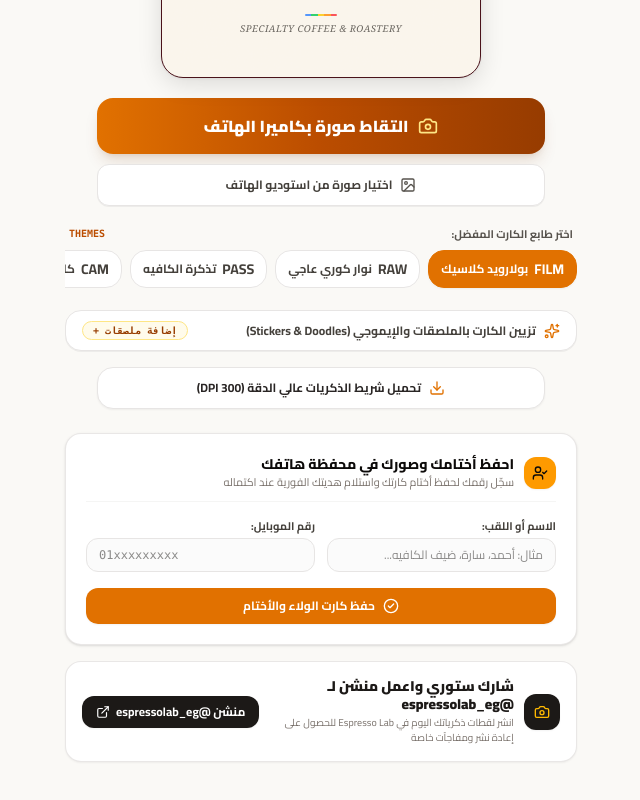
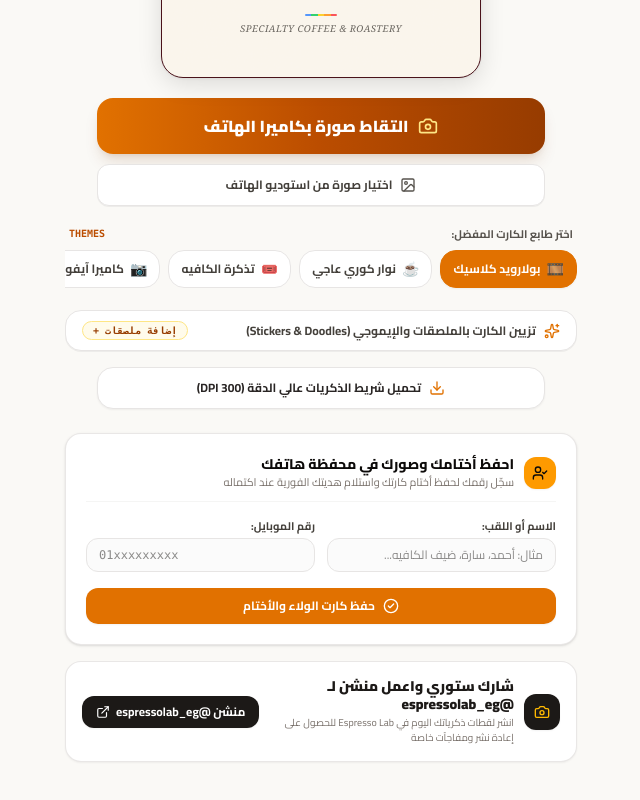
Before and after one commit to mohammedsaeed6u-cloud/cafe-memories, a Next.js app: page /c/espresso-lab in a window 1280 px wide. Shown: the part 903-1703 px from the top of the page, without its empty margins (319-959 px from the left). Built offline with nearby package versions, Linux system fonts and the light colour scheme.

Commit message:
style(customer): refine theme selector icons to high quality emojis

```diff
--- a/src/components/customer/CustomerClient.tsx
+++ b/src/components/customer/CustomerClient.tsx
@@ -426,13 +426,13 @@
           </div>
           <div className="flex items-center gap-2 overflow-x-auto pb-1.5 scrollbar-none touch-pan-x">
             {[
-              { id: 'polaroid_vintage', label: 'بولارويد كلاسيك', icon: 'FILM' },
-              { id: 'korean_noir', label: 'نوار كوري عاجي', icon: 'RAW' },
-              { id: 'ticket_express', label: 'تذكرة الكافيه', icon: 'PASS' },
-              { id: 'ios_camera', label: 'كاميرا آيفون', icon: 'CAM' },
-              { id: 'spotify_player', label: 'مشغل سبوتيفاي', icon: 'AUD' },
-              { id: 'ios_gallery_light', label: 'ألبوم آيفون', icon: 'IOS' },
-              { id: 'ios_imessage', label: 'آي مسج', icon: 'MSG' },
+              { id: 'polaroid_vintage', label: 'بولارويد كلاسيك', icon: '🎞️' },
+              { id: 'korean_noir', label: 'نوار كوري عاجي', icon: '☕' },
+              { id: 'ticket_express', label: 'تذكرة الكافيه', icon: '🎟️' },
+              { id: 'ios_camera', label: 'كاميرا آيفون', icon: '📷' },
+              { id: 'spotify_player', label: 'مشغل سبوتيفاي', icon: '🎵' },
+              { id: 'ios_gallery_light', label: 'ألبوم آيفون', icon: '🖼️' },
+              { id: 'ios_imessage', label: 'آي مسج', icon: '💬' },
             ].map((mode) => {
               const isActive = cardMode === mode.id;
               return (
```
